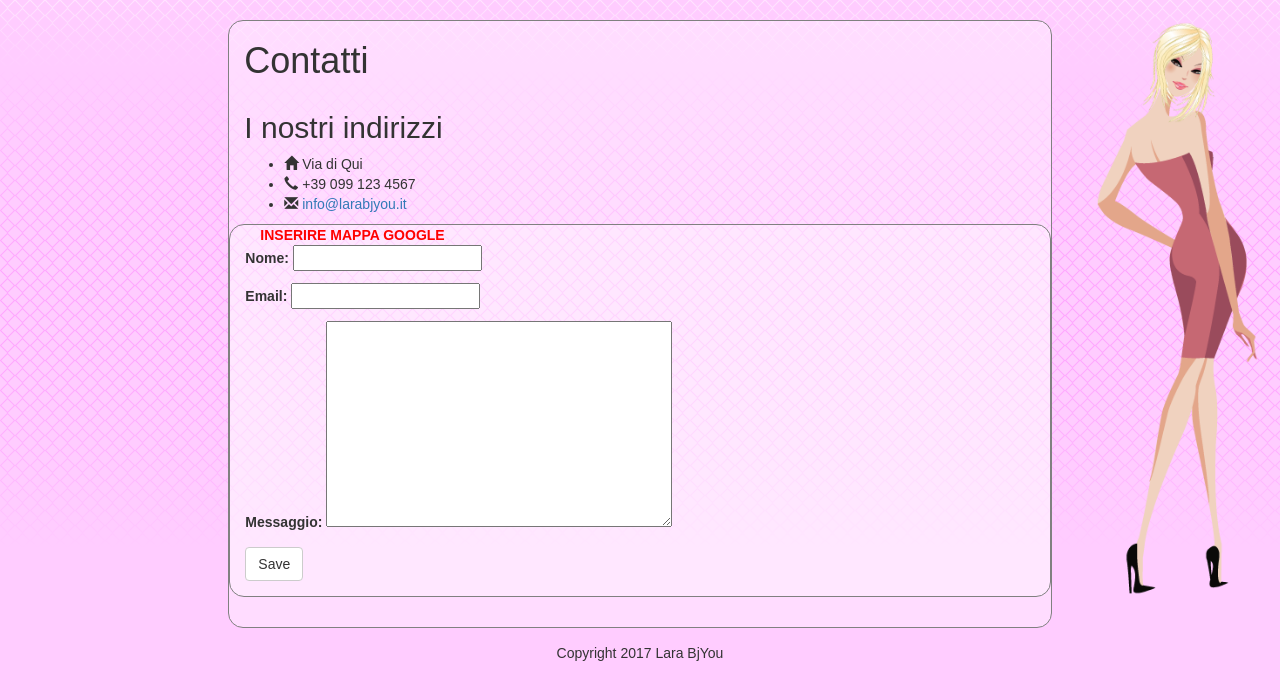
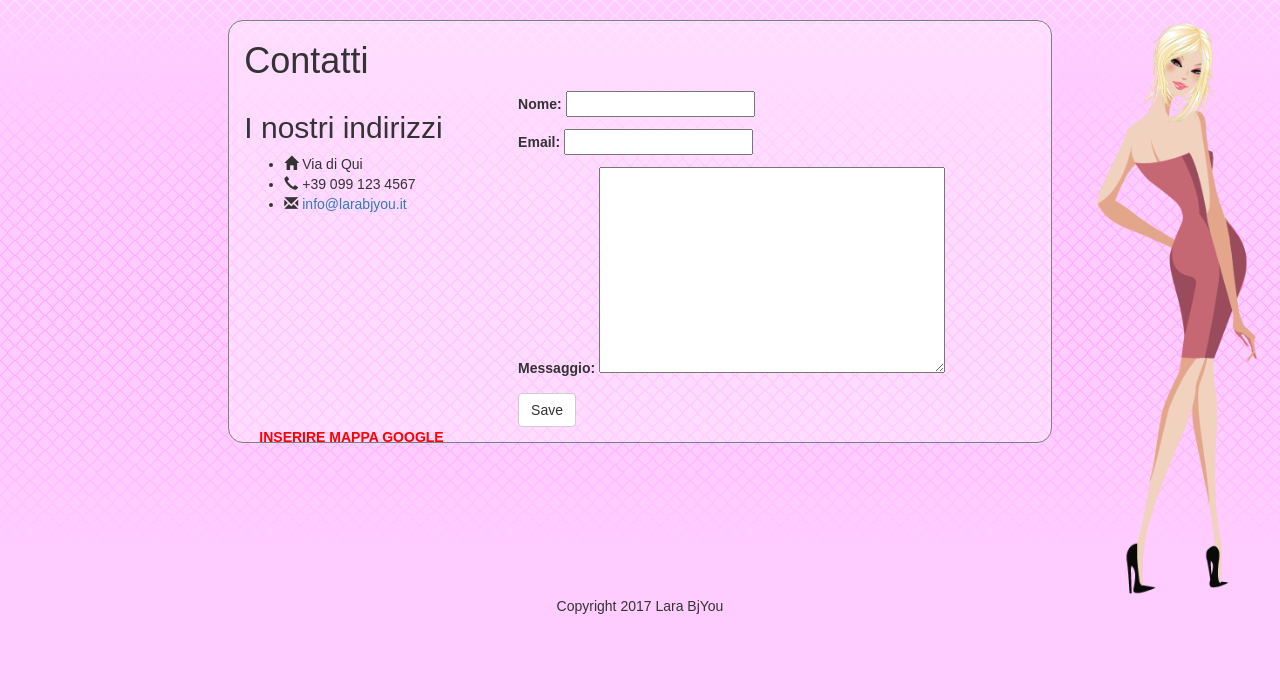
Before and after one commit to superqwe/vetrina17, a Django app: page /vetrina/contatti/ in a window 1280 px wide. Shown: the part 52-752 px from the top of the page. Run offline with Django 3.2, Linux system fonts and the light colour scheme; some libraries are stand-ins or nearby versions.

Commit message:
messaggi di invio messaggio su contatti

```diff
--- a/templates/vetrina/contatti.html
+++ b/templates/vetrina/contatti.html
@@ -40,16 +40,26 @@
         <!--</form>-->
         <!--</div>-->
 
-    </div>
 
-    <div class="row riquadro" id="form_messaggio">
-        <div class="col-md-12 rosso">INSERIRE MAPPA GOOGLE</div>
+
+
+        <div class="col-md-8">
+            {% if messaggio_inviato%}
+            <p>Messaggio inviato</p>
+
+            {% else %}
 
             <form method="POST" class="post-form">{% csrf_token %}
                 {{ form_messaggio.as_p }}
+
                 <button type="submit" class="save btn btn-default">Save</button>
             </form>
+
+            {% endif %}
         </div>
+    </div>
+
+    <div class="col-md-12 rosso">INSERIRE MAPPA GOOGLE</div>
 </section>
 
 
--- a/vetrina/views.py
+++ b/vetrina/views.py
@@ -56,8 +56,6 @@ def contatti(request):
                   {'form_messaggio': form_messaggio, 'nav_attivo': nav_attivo, 'lara': lara,
                    'messaggio_inviato': messaggio_inviato})
 
-    # return render_to_response('vetrina/contatti.html', locals(), )
-
 
 def about(request):
     lara = LARA
```
Lines whose indentation alone changed are shown as unchanged.
